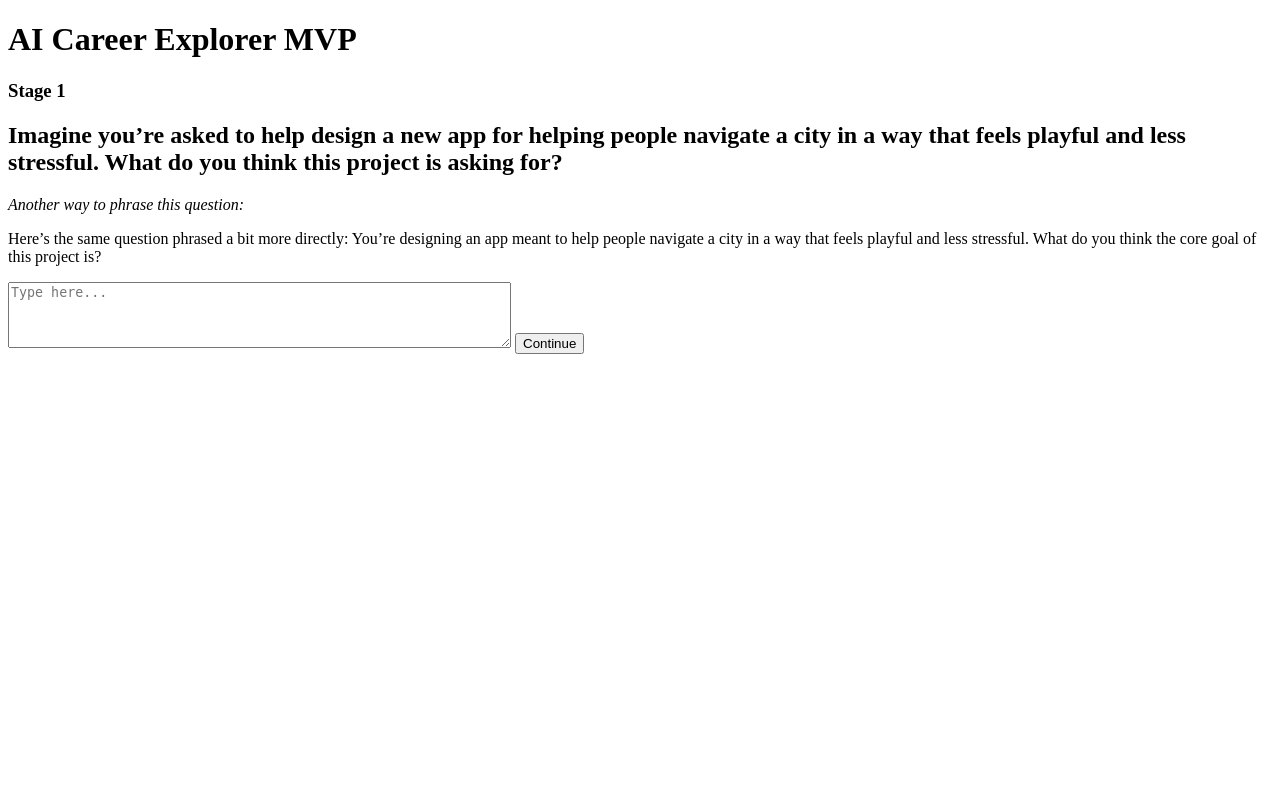
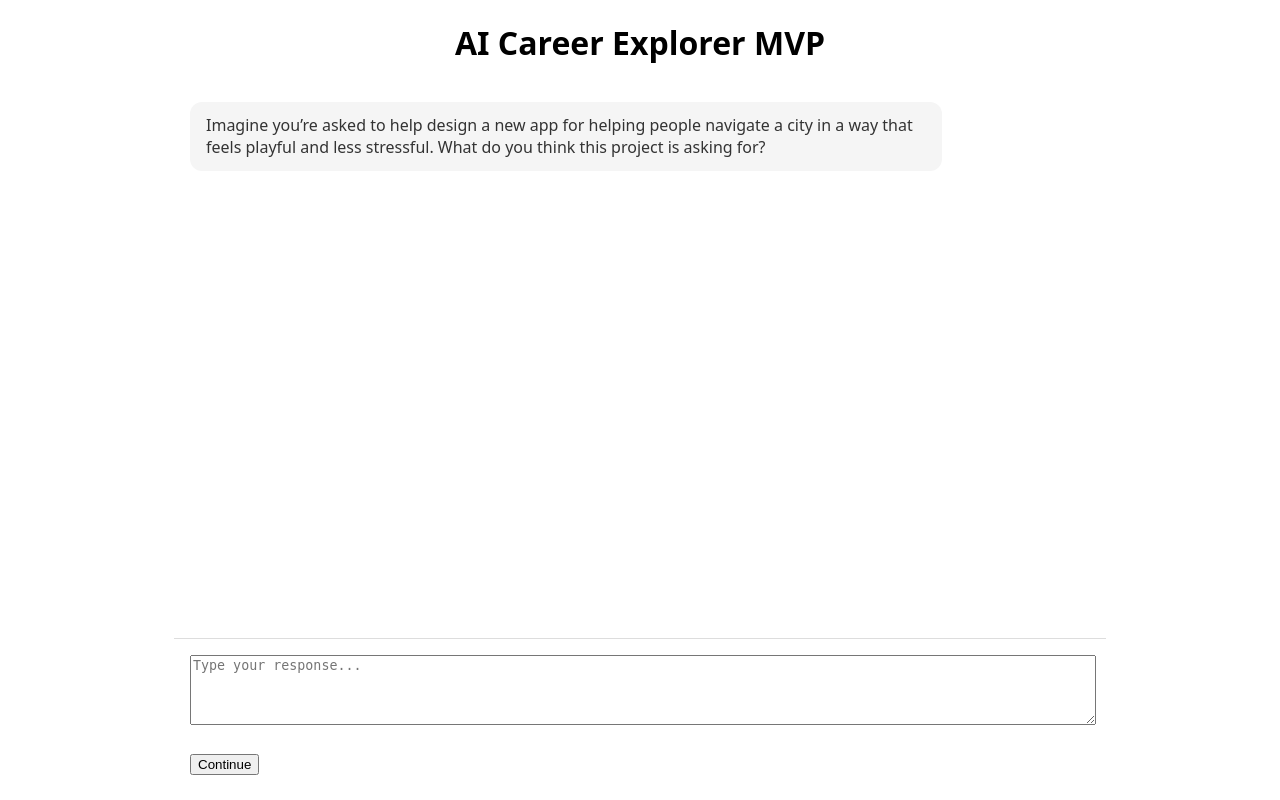
Before and after one commit to christinehatch/applyAI, a Flask app: page / in a window 1280 px wide. Run offline with Flask 3, Linux system fonts and the light colour scheme.

Commit message:
Improve chat UX and fix follow-up flow
- Added enter-to-submit behavior (Shift+Enter for newline)
- Refined auto-scroll using anchor-based approach
- Fixed follow-up question flow so system prompts are logged and rendered correctly
- Adjusted chat container height to prevent title/question clipping
- Stabilized conversation_log handling for persistent chat UI

This commit represents a clean UX + logic checkpoint before Phase 5.3.

```diff
--- a/app.py
+++ b/app.py
@@ -179,14 +179,18 @@ from phase5.request import LLMRequest
 from phase5.roles import ParticipantRole, IntelligenceMode
 from phase5.boundary import LLMBoundary
 from phase5.null_adapter import NullLLMAdapter
+import time
+import uuid
 
 app = Flask(__name__, template_folder="templates")
 llm_boundary = LLMBoundary()
 conversation_state = {
     "stage": 1,
     "responses": {},
+    "questions_logged": set(),
     "followup": None,
     "followup_answers": None,
+    "conversation_log": [],
     "signal_counts": {
         "support_seeking": 0,
         "overwhelmed": 0,
@@ -217,11 +221,7 @@ QUESTIONS = {
 
 
 
-FOLLOW_UPS = {
-    "systems": "Can you walk through how you'd structure that?",
-    "exploration": "What would you want to understand before deciding?",
-    "support": "What kind of guidance helps you most?"
-}
+
 MAX_STAGE = max(QUESTIONS.keys()) + 1
 
 # Internal-only interpretation of user feedback
@@ -239,7 +239,20 @@ def debug_log(title, data=None):
     if data is not None:
         print(data)
 
-
+def append_to_log(
+    speaker: str,
+    content: str,
+    content_type: str,
+    phase: int
+):
+    conversation_state["conversation_log"].append({
+        "id": str(uuid.uuid4()),
+        "speaker": speaker,           # "system" | "user" | "ai"
+        "content": content,
+        "content_type": content_type,
+        "phase": phase,
+        "timestamp": time.time()
+    })
 
 def insight_log(event, data=None):
     print("\n🧠 INSIGHT:", event)
@@ -309,13 +322,24 @@ def home():
         # --- Phase 5 consent interception ---
         if should_offer_phase5_consent(user_input, conversation_state):
             conversation_state["phase5_offer_shown"] = True
-
+            append_to_log(
+                speaker="system",
+                content="AI-assisted reasoning is available with consent.",
+                content_type="consent_offer",
+                phase=5
+            )
             return render_template(
                 "phase5_consent.html",
                 prompt_type="offer"
             )
 
         if should_explain_phase5_limits(user_input, conversation_state):
+            append_to_log(
+                speaker="system",
+                content="Reflection-only mode is active. Analysis is disabled.",
+                content_type="consent_limits",
+                phase=5
+            )
             return render_template(
                 "phase5_consent.html",
                 prompt_type="limits"
@@ -334,6 +358,12 @@ def home():
 
 
         if user_input:
+            append_to_log(
+                speaker="user",
+                content=user_input,
+                content_type="user_response",
+                phase=conversation_state["stage"]
+            )
 
             debug_log("USER INPUT", {
                 "stage": conversation_state["stage"],
@@ -368,17 +398,25 @@ def home():
 
                 if fired:
                     conversation_state["signal_counts"]["support_seeking"] += 1
-                    count =  conversation_state["signal_counts"]["support_seeking"]
+                    count = conversation_state["signal_counts"]["support_seeking"]
 
                     if count <= len(SUPPORT_SIGNAL["questions"]):
+                        # 1️⃣ Assign follow-up
                         conversation_state["followup"] = SUPPORT_SIGNAL["questions"][count - 1]
 
-                        # Lock escalation after the last reflective question
+                        # 2️⃣ Log follow-up ONCE
+                        append_to_log(
+                            speaker="system",
+                            content=conversation_state["followup"],
+                            content_type="followup_question",
+                            phase=2
+                        )
+
+                        # 3️⃣ Lock escalation if needed
                         if count == SUPPORT_SIGNAL["max_escalation"]:
                             conversation_state["signal_escalated"]["support_seeking"] = True
+
                     else:
-                        # After this point, the system still notices the pattern,
-                        # but chooses not to interrupt the main flow again.
                         debug_log("SUPPORT SIGNAL OBSERVED (NO ESCALATION)", {
                             "count": count,
                             "reason": "already_escalated"
@@ -411,10 +449,21 @@ def home():
             stage = conversation_state["stage"]
 
     if stage in QUESTIONS:
+        # ----- Render state (every request) -----
         question = QUESTIONS[stage]
         alternate_question = None
 
-        # --- Phase 5.2: SHALLOW question rephrasing ---
+        # ----- Log question ONCE -----
+        if stage not in conversation_state["questions_logged"]:
+            append_to_log(
+                speaker="system",
+                content=question,
+                content_type="question",
+                phase=1
+            )
+            conversation_state["questions_logged"].add(stage)
+
+        # ----- Phase 5.2 paraphrase (render concern) -----
         if conversation_state["phase5_consent_token"]:
             paraphrase_response = llm_boundary.evaluate(
                 LLMRequest(
@@ -429,11 +478,10 @@ def home():
 
             if paraphrase_response.status == "paraphrased":
                 alternate_question = paraphrase_response.content
-        # --- end Phase 5.2 ---
 
         return render_template(
             "index.html",
-            stage=stage,
+            conversation_log=conversation_state["conversation_log"],
             question=question,
             alternate_question=alternate_question,
             followup=conversation_state["followup"]
@@ -443,7 +491,9 @@ def home():
     summary = generate_summary(
         conversation_state["responses"],
         conversation_state
+
     )
+    print(conversation_state["conversation_log"])
     debug_log("SESSION INTERPRETATION", {
         "signal_counts": conversation_state["signal_counts"],
         "escalations": conversation_state["signal_escalated"],
@@ -486,8 +536,10 @@ def reset():
     conversation_state = {
         "stage": 1,
         "responses": {},
+        "questions_logged": set(),
         "followup": None,
         "followup_answers": None,
+        "conversation_log": [],
         "signal_counts": {
             "support_seeking": 0,
             "overwhelmed": 0,
--- a/templates/index.html
+++ b/templates/index.html
@@ -2,36 +2,106 @@
 <html>
 <head>
     <title>AI Career Explorer</title>
+    <style>
+        body {
+            font-family: system-ui, sans-serif;
+            margin: 0;
+            padding: 0;
+        }
+
+        .chat-container {
+            max-width: 900px;
+            margin: 0 auto;
+            padding: 1rem;
+            height: 65vh;
+            min-height: 300px;
+            overflow-y: auto;
+            border-bottom: 1px solid #ddd;
+        }
+
+        .message {
+            margin-bottom: 1rem;
+            max-width: 80%;
+            padding: 0.75rem 1rem;
+            border-radius: 12px;
+            line-height: 1.4;
+        }
+
+        .system {
+            background: #f5f5f5;
+            color: #333;
+        }
+
+        .ai {
+            background: #eef4ff;
+            color: #1a3d8f;
+        }
+
+        .user {
+            background: #dff5e3;
+            margin-left: auto;
+            text-align: right;
+        }
+
+        .input-container {
+            max-width: 900px;
+            margin: 0 auto;
+            padding: 1rem;
+        }
+
+        textarea {
+            width: 100%;
+            height: 4rem;
+        }
+    </style>
 </head>
+
 <body>
-    <h1>AI Career Explorer MVP</h1>
 
+<h1 style="text-align:center;">AI Career Explorer MVP</h1>
+
+<div class="chat-container">
+    {% for entry in conversation_log %}
+        <div class="message {{ entry.speaker }}">
+            {{ entry.content }}
+        </div>
+    {% endfor %}
+    <div id="chat-end"></div>
+</div>
+
+<div class="input-container">
     <form method="POST">
-        <h3>Stage {{ stage }}</h3>
-
-        <h2>{{ followup if followup else question }}</h2>
-
-        {% if not followup and alternate_question %}
-        <div class="phase5-alt-question">
-            <p><em>Another way to phrase this question:</em></p>
-            <p>{{ alternate_question }}</p>
-        </div>
-        {% endif %}
-
-        {% if followup %}
-            <p><em>Quick follow-up</em></p>
-        {% endif %}
-
-        <textarea name="user_input"
-                  rows="4"
-                  cols="60"
-                  placeholder="Type here..."></textarea>
+        <textarea name="user_input" placeholder="Type your response..."></textarea>
+        <br><br>
         <button type="submit">Continue</button>
     </form>
+</div>
 
-    {% if response %}
-        <h3>You said:</h3>
-        <p>{{ response }}</p>
-    {% endif %}
+<script>
+  const end = document.getElementById("chat-end");
+  end?.scrollIntoView({ behavior: "smooth" });
+
+  // Enter-to-submit behavior (Shift+Enter for newline)
+  const form = document.querySelector("form");
+  const textarea = form?.querySelector("textarea[name='user_input']");
+
+  if (textarea) {
+    textarea.addEventListener("keydown", function (e) {
+      if (e.key === "Enter" && !e.shiftKey) {
+        e.preventDefault();
+        form.submit();
+      }
+    });
+  }
+  // Optional polish: blur textarea on submit (mobile-friendly)
+  if (form && textarea) {
+    form.addEventListener("submit", () => {
+      textarea.blur();
+    });
+  }
+</script>
+
+
+
 </body>
 </html>
```
